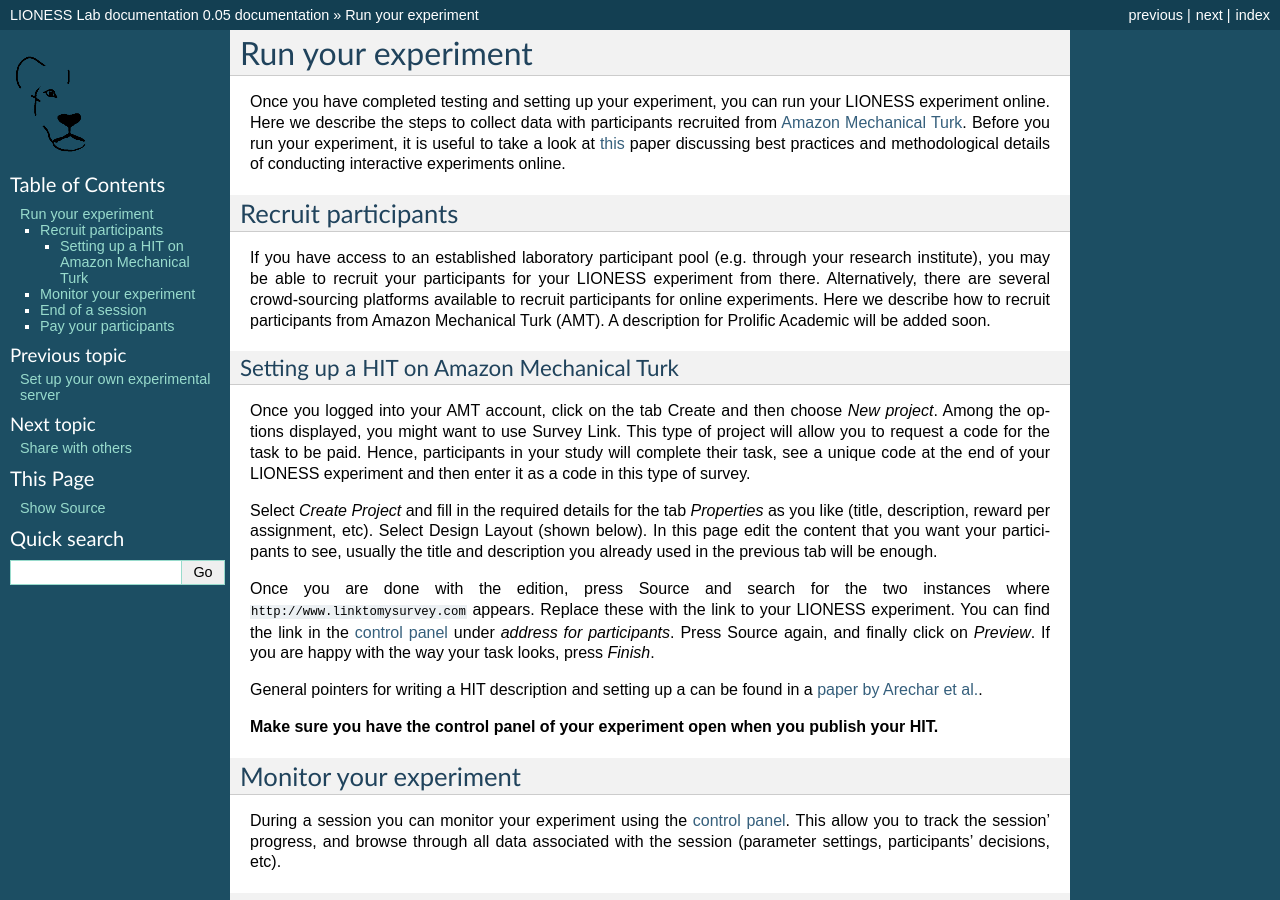
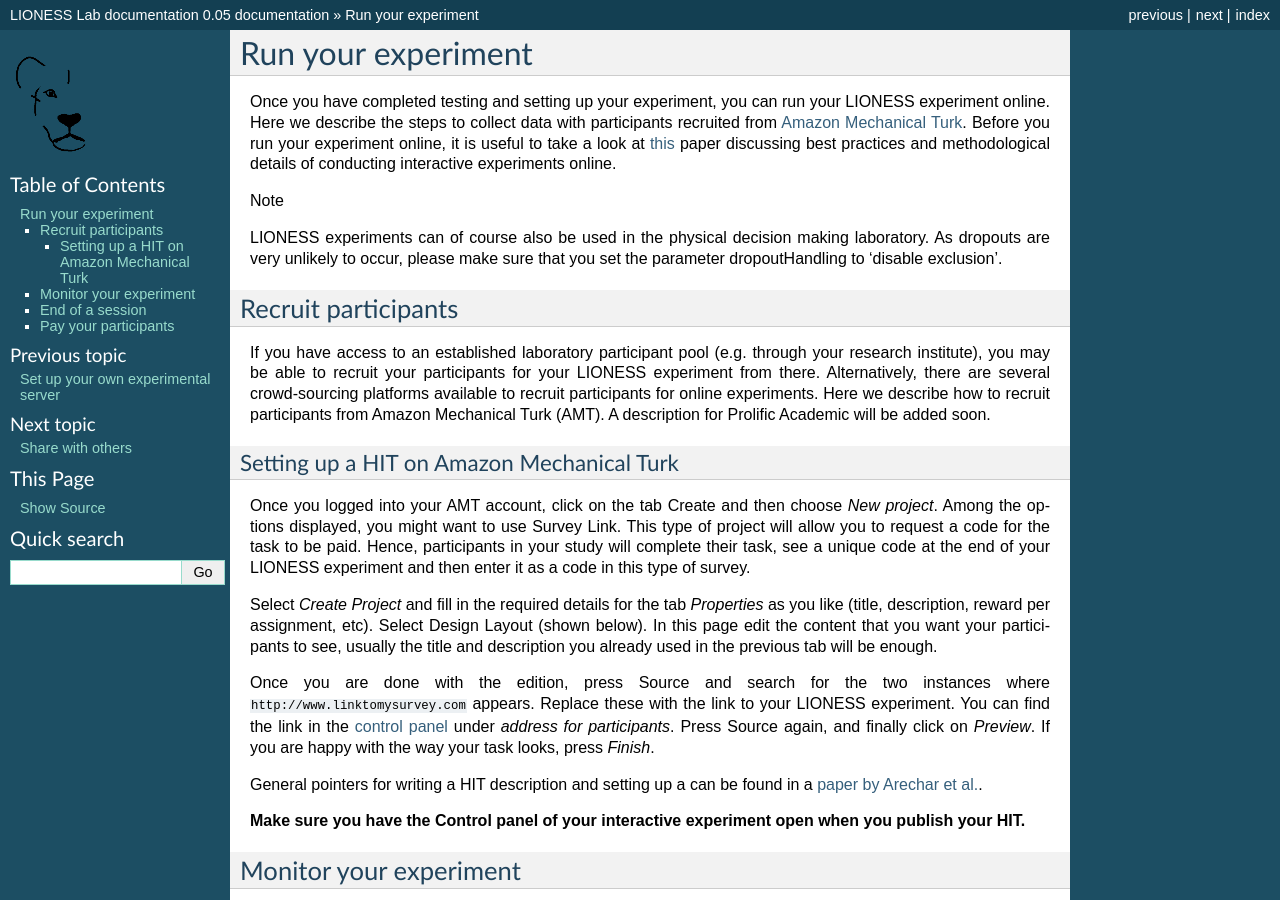
Before and after one commit to marcusgia2505/LIONESS_doc, a Sphinx documentation site: the page built from docs/0304_run.rst, in a window 1280 px wide and 900 px high. Built offline with Sphinx 7.4.7, drawn with Linux system fonts in a browser that asks for light colours; some of the changed text lies outside the part shown.

Commit message:
Update 0304_run.rst

```diff
--- a/docs/0304_run.rst
+++ b/docs/0304_run.rst
@@ -4,7 +4,11 @@
 Run your experiment
 ===================
 
-Once you have completed testing and setting up your experiment, you can run your LIONESS experiment online. Here we describe the steps to collect data with participants recruited from `Amazon Mechanical Turk <http://www.mturk.com>`__. Before you run your experiment, it is useful to take a look at `this <https://link.springer.com/article/10.1007/s10683-017-9527-2>`__ paper discussing best practices and methodological details of conducting interactive experiments online.
+Once you have completed testing and setting up your experiment, you can run your LIONESS experiment online. Here we describe the steps to collect data with participants recruited from `Amazon Mechanical Turk <http://www.mturk.com>`__. Before you run your experiment online, it is useful to take a look at `this <https://link.springer.com/article/10.1007/s10683-017-9527-2>`__ paper discussing best practices and methodological details of conducting interactive experiments online.
+
+Note
+
+LIONESS experiments can of course also be used in the physical decision making laboratory. As dropouts are very unlikely to occur, please make sure that you set the parameter dropoutHandling to 'disable exclusion'.
 
 Recruit participants
 ======================
@@ -22,7 +26,7 @@
 
 General pointers for writing a HIT description and setting up a can be found in a `paper by Arechar et al. <https://link.springer.com/article/10.1007/s10683-017-9527-2>`__.
 
-**Make sure you have the control panel of your experiment open when you publish your HIT.**
+**Make sure you have the Control panel of your interactive experiment open when you publish your HIT.**
 
 Monitor your experiment
 ========================
@@ -48,3 +52,5 @@
  - Double-check if the bonus amounts in the column *bonus* are correct
  - Add a description explaining participants why they earned this bonus and copy that into all rows of that column
  - The column *MTurkPaymentToolsCode* will contain a list of codes that can you can paste into CLT
+
+In case you run your experiment in the decision making laboratory, you can refer to the session table to
```
